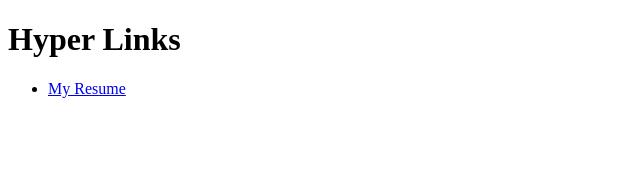
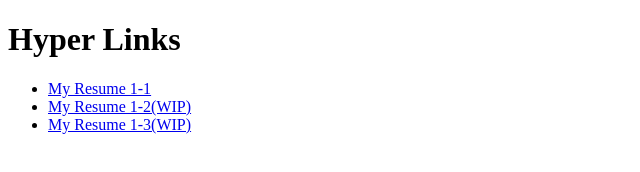
Before and after one commit to ErikBarker/erikbarker.github.io, a plain HTML site: page index.html in a window 1280 px wide. Shown: the whole page, without its empty margins (0-640 px from the left). Drawn offline with Linux system fonts and the light colour scheme.

Commit message:
Update index.html

```diff
--- a/index.html
+++ b/index.html
@@ -11,7 +11,9 @@
             Hyper Links
         </h1>
         <ul>
-            <li><a href="https://erikbarkerstudent.github.io/erikbarker.github.io/1-1/"> My Resume</a></li>
+            <li><a href="https://erikbarkerstudent.github.io/erikbarker.github.io/1-1/"> My Resume 1-1</a></li>
+            <li><a href="https://erikbarkerstudent.github.io/erikbarker.github.io/1-2/"> My Resume 1-2(WIP)</a></li>
+            <li><a href="https://erikbarkerstudent.github.io/erikbarker.github.io/1-3/"> My Resume 1-3(WIP)</a></li>
         </ul>
     </body>
 </html>
```
